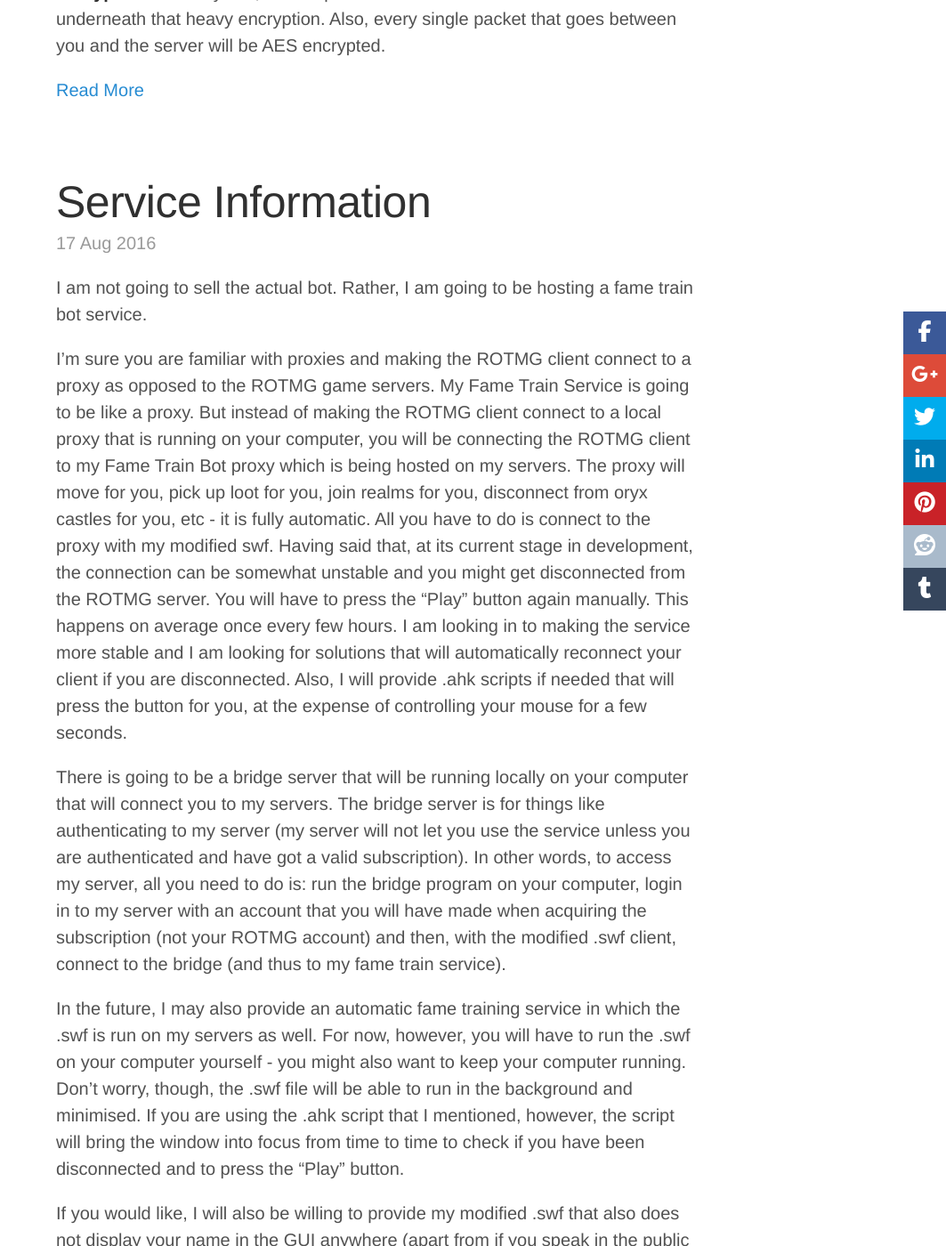
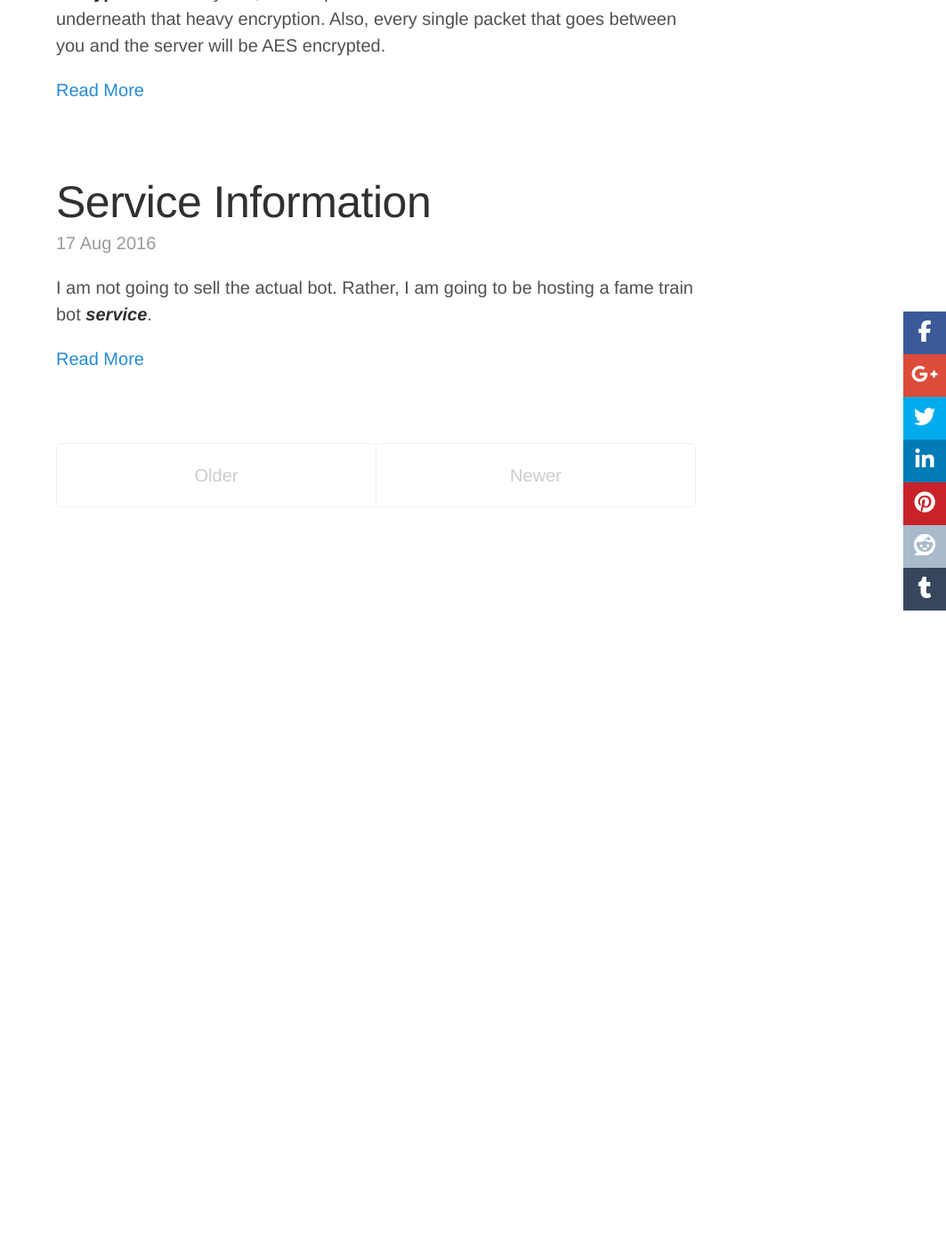
Before and after one commit to PixelZerg/PixelZFameBot, a Jekyll site: the page built from index.html, in a window 1280 px wide and 1400 px high, scrolled down 329 px. Shown: the whole window at 89% size, without its empty margins (217-1280 px from the left). Built offline with Jekyll 4.4.1, drawn with Linux system fonts in a browser that asks for light colours; nearby versions of some CDN libraries; the list of posts is cut into pages by our own code; comment, search, counter and statistics services are not loaded; part of the change alters nothing that is shown; some of the changed text lies outside the part shown.

Commit message:
Added Description to Service Information

```diff
--- a/_posts/2016-08-17-serviceinformation.markdown
+++ b/_posts/2016-08-17-serviceinformation.markdown
@@ -2,6 +2,7 @@
 title: Service Information
 layout: post
 date: 2016-08-17 15:00:00
+description: "I am not going to sell the actual bot. Rather, I am going to be hosting a fame train bot ***service***."
 ---
 
 I am not going to sell the actual bot. Rather, I am going to be hosting a fame train bot service.
```
